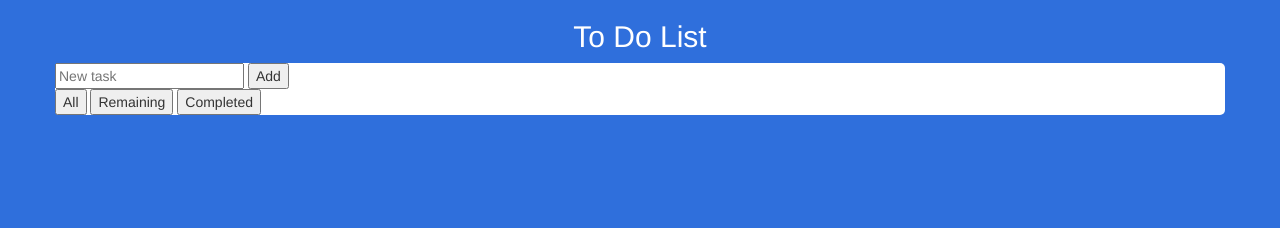
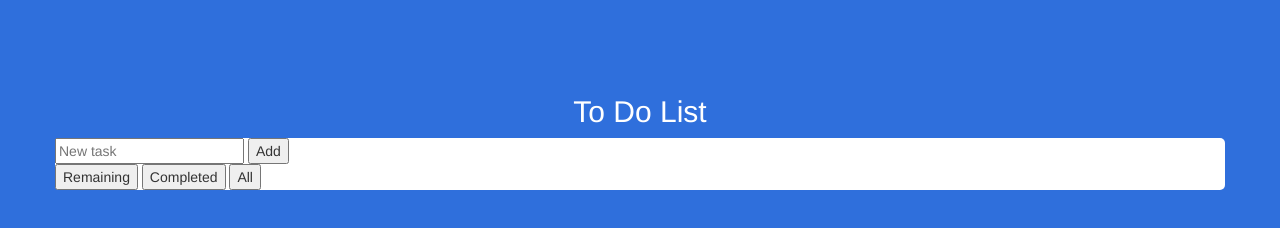
Before and after one commit to djl90037/to-do-list, a plain HTML site: page index.html in a window 1280 px wide. Drawn offline with nearby package versions, Linux system fonts and the light colour scheme; no server answers.

Commit message:
Update index.html

```diff
--- a/index.html
+++ b/index.html
@@ -12,26 +12,29 @@
 </head>
 
 <body>
-  <h2 class="text-center">To Do List</h2>
-  <div class="container">
+  <div style="height:75px"></div>
+  <h2 class="text-center" style="color:white">To Do List</h2>
+  <div class="container top">
     <div class="row">
       <div class="col-12">
         <div id="todo-list">
         </div>
+      </div>
+    </div>
+  </div>
+  <div class="container bottom">
+    <div class="row form-inline">
+      <div class="form-group">
         <form id="create-task">
           <input id="newTask" placeholder="New task" required />
           <button>Add</button>
         </form>
       </div>
-    </div>
-    <div class="row">
-      <div class="filtered">
-        <button class="filtered all" id="all">All</button>
-        <button class="filtered remaining" id="remaining">Remaining</button>
-        <button class="filtered complete" id="complete">Completed</button>
+      <div class="filtered-div">
+        <button class="filtered remaining" id="remaining-button">Remaining</button>
+        <button class="filtered complete" id="completed-button">Completed</button>
+        <button class="btn-group-toggle filtered all" data-toggle="buttons" id="all-button">All</button>
       </div>
     </div>
-
-
   </div>
 </body>
```
